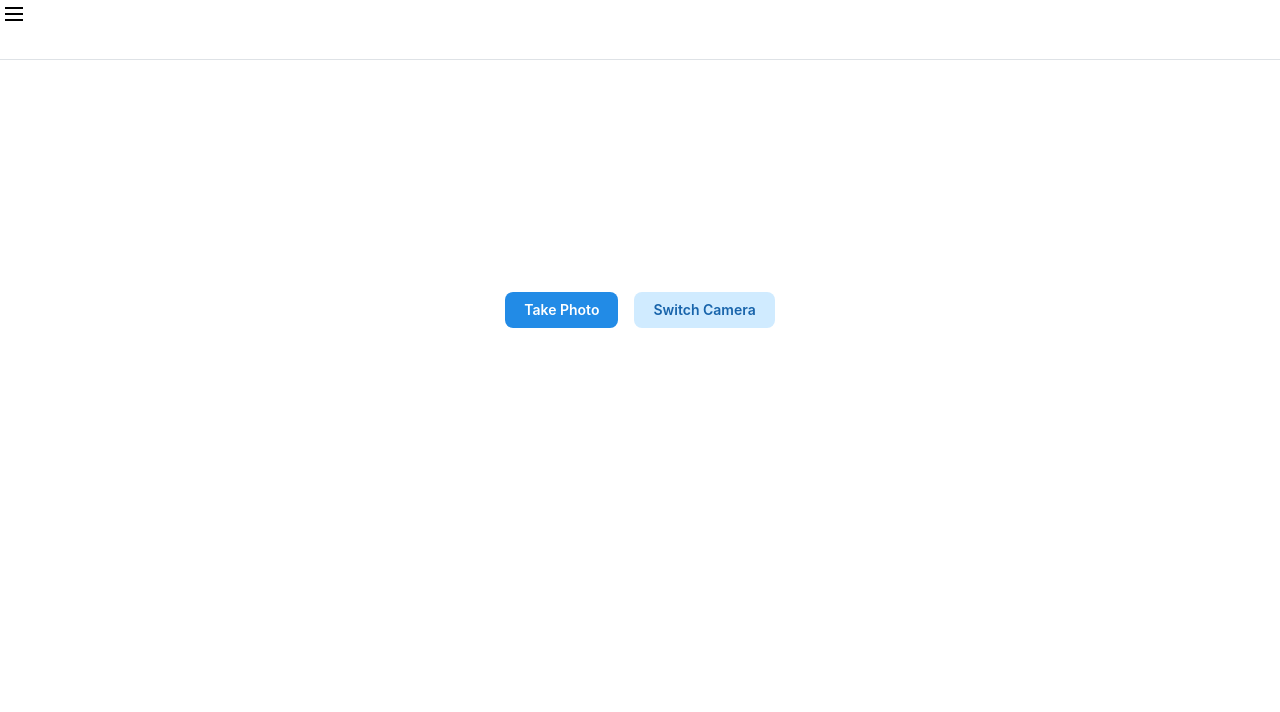
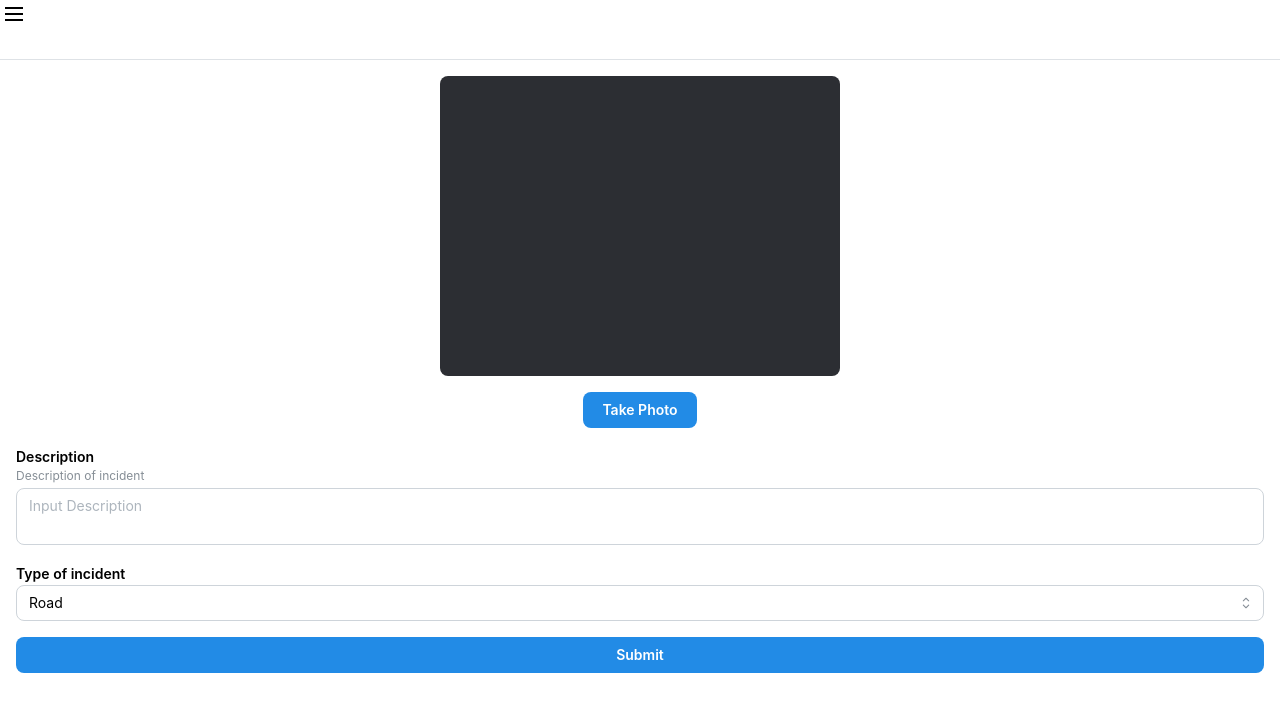
Before and after one commit to yongLivelo/cordilink, a React (Vite) app: page /submit-reports in a window 1280 px wide. Shown: the top 712 px of the page. Built offline with nearby package versions, Linux system fonts and the light colour scheme; no server answers.

Commit message:
fixed camera and added forms

```diff
--- a/src/pages/submit-reports/SubmitReports.tsx
+++ b/src/pages/submit-reports/SubmitReports.tsx
@@ -1,78 +1,17 @@
-import { useRef, useState, useCallback } from "react";
-import Webcam from "react-webcam";
-import { Button, Group, Stack, Image, Text } from "@mantine/core";
+import Camera from "@/pages/submit-reports/components/Camera";
+import { Button, NativeSelect, Stack, Textarea } from "@mantine/core";
 
 export default function SubmitReports() {
-  const webcamRef = useRef<Webcam>(null);
-  const [imageSrc, setImageSrc] = useState<string | null>(null);
-
-  const [facingMode, setFacingMode] = useState<"user" | "environment">("user");
-
-  const [cameraError, setCameraError] = useState<string | null>(null);
-
-  // Capture the photo as a base64 string
-  const capture = useCallback(() => {
-    const image = webcamRef.current?.getScreenshot();
-    if (image) {
-      setImageSrc(image);
-    }
-  }, [webcamRef]);
-
-  // Toggle between front and back camera
-  const toggleCamera = () => {
-    setFacingMode((prevMode) => (prevMode === "user" ? "environment" : "user"));
-  };
-
   return (
-    <Stack align="center" gap="md">
-      {!imageSrc ? (
-        <>
-          {cameraError ? (
-            <Text c="red" fw={500}>
-              {cameraError}
-            </Text>
-          ) : (
-            <Webcam
-              audio={false}
-              ref={webcamRef}
-              screenshotFormat="image/jpeg"
-              videoConstraints={{ facingMode }}
-              style={{ width: "100%", maxWidth: "400px", borderRadius: "8px" }}
-              // FIXED: Added error handler to catch permission/hardware issues
-              onUserMediaError={(err: string | DOMException) => {
-                console.error("Camera Error:", err);
-                setCameraError(
-                  "Cannot access camera. Please check your browser permissions.",
-                );
-              }}
-            />
-          )}
-          <Group>
-            <Button onClick={capture} color="blue" disabled={!!cameraError}>
-              Take Photo
-            </Button>
-            <Button onClick={toggleCamera} variant="light">
-              Switch Camera
-            </Button>
-          </Group>
-        </>
-      ) : (
-        <>
-          {/* Captured Image Preview */}
-          <Text fw={500}>Photo Captured:</Text>
-          <Image
-            src={imageSrc}
-            alt="Captured"
-            style={{ width: "100%", maxWidth: "400px", borderRadius: "8px" }}
-          />
-          <Group>
-            <Button onClick={() => setImageSrc(null)} color="red">
-              Retake
-            </Button>
-            <Button color="green">Submit Report</Button>
-          </Group>
-        </>
-      )}
+    <Stack>
+      <Camera />
+      <Textarea
+        label="Description"
+        description="Description of incident"
+        placeholder="Input Description"
+      ></Textarea>
+      <NativeSelect label={"Type of incident"} data={["Road", "Others"]} />
+      <Button>Submit</Button>
     </Stack>
   );
 }
--- /dev/null
+++ b/src/pages/submit-reports/components/Camera.tsx
@@ -0,0 +1,84 @@
+import { Box, Button, Image, Stack, Text } from "@mantine/core";
+import { useCallback, useRef, useState } from "react";
+import Webcam from "react-webcam";
+
+export default function Camera() {
+  const webcamRef = useRef<Webcam>(null);
+  const [imageSrc, setImageSrc] = useState<null | string>(null);
+  const [cameraError, setCameraError] = useState<null | string>(null);
+
+  const capture = useCallback(() => {
+    const image = webcamRef.current?.getScreenshot();
+    if (!image) return;
+    setImageSrc(image);
+  }, []);
+
+  return (
+    <Stack align="center">
+      {cameraError ? (
+        <Text color="red" fw={500}>
+          {cameraError}
+        </Text>
+      ) : (
+        <Box
+          w="100%"
+          maw={400}
+          style={{
+            aspectRatio: "4/3",
+            backgroundColor: "#2C2E33",
+            borderRadius: "8px",
+          }}
+        >
+          {!imageSrc ? (
+            <Webcam
+              audio={false}
+              ref={webcamRef}
+              screenshotFormat="image/jpeg"
+              screenshotQuality={0.4}
+              style={{
+                width: "100%",
+                height: "100%",
+                objectFit: "cover",
+                borderRadius: "8px",
+              }}
+              onUserMediaError={(err: string | DOMException) => {
+                console.error(`Camera error: ${err}`);
+                setCameraError(
+                  "Cannot access camera. Please check your browser permissions.",
+                );
+              }}
+            />
+          ) : (
+            <Image
+              src={imageSrc}
+              alt="Captured"
+              style={{
+                width: "100%",
+                height: "100%",
+                objectFit: "cover",
+                borderRadius: "8px",
+              }}
+            />
+          )}
+        </Box>
+      )}
+
+      {!cameraError && (
+        <>
+          {!imageSrc ? (
+            <Button onClick={capture}>Take Photo</Button>
+          ) : (
+            <Button
+              onClick={() => {
+                setImageSrc(null);
+              }}
+              color="red"
+            >
+              Retake
+            </Button>
+          )}
+        </>
+      )}
+    </Stack>
+  );
+}
```
